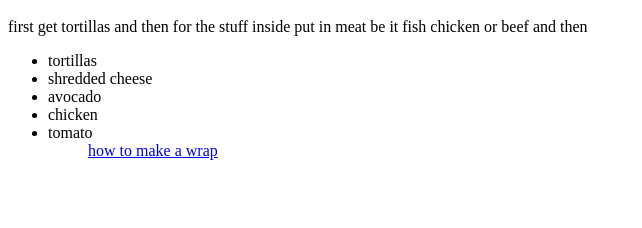
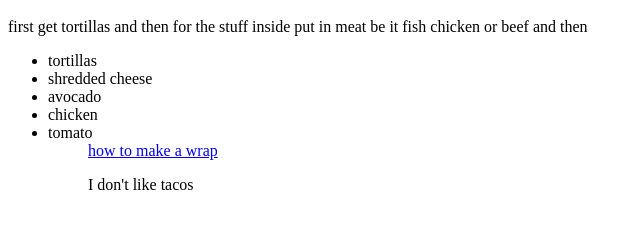
Before and after one commit to junaka15/My-first-website-julian, a plain HTML site: page index.html in a window 1280 px wide. Shown: the part 48-276 px from the top of the page, without its empty margins (0-642 px from the left). Drawn offline with Linux system fonts and the light colour scheme.

Commit message:
tacos rejection

```diff
--- a/index.html
+++ b/index.html
@@ -8,3 +8,4 @@
      <li>tomato</li>
 <ul>
 <a href="file:///C:/Users/digit_000/Documents/GitHub/My-first-website-julian/link.html">how to make a wrap</a>
+<p>I don't like tacos</p>
```
